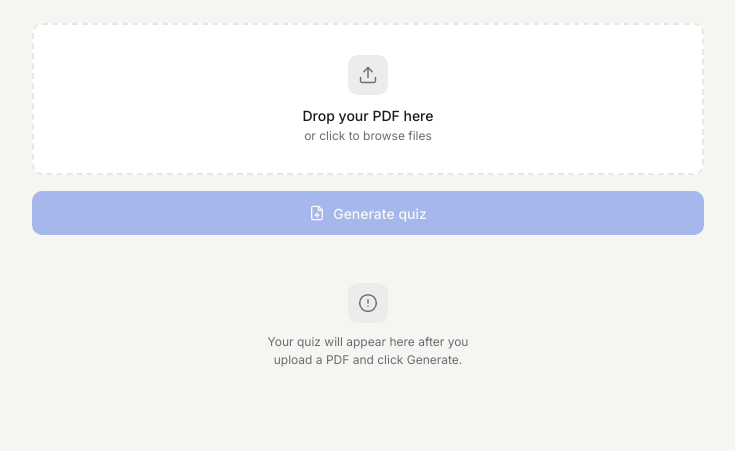
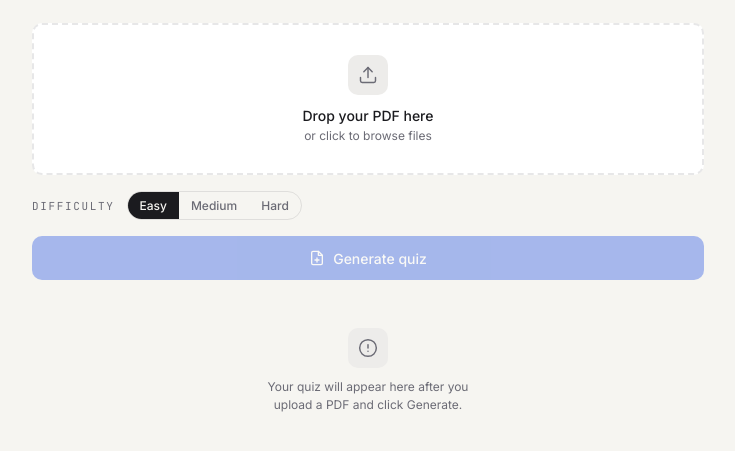
Before and after one commit to zeyadsadek03-prog/Study-buddy, a Flask app: page / in a window 1280 px wide. Shown: the part 147-598 px from the top of the page, without its empty margins (272-1007 px from the left). Run offline with Flask 3, Linux system fonts and the light colour scheme; some web fonts are replaced.

Commit message:
feat: add difficulty selector (easy/medium/hard)

```diff
--- a/app.py
+++ b/app.py
@@ -84,16 +84,33 @@ def upload():
 def generate_quiz():
     data = request.json or {}
     token = data.get('token') or ''
+    difficulty = (data.get('difficulty') or 'easy').lower()
+    if difficulty not in {'easy', 'medium', 'hard'}:
+        difficulty = 'easy'
+
     text = load_text(token) if token else ''
     if not text:
         return jsonify({'error': 'No source text. Upload a PDF first.'}), 400
 
-    prompt = (
+    base_prompt = (
         'You are a study quiz generator. Create 6 multiple-choice questions from the text below. '
         'For each question, provide 4 options and mark the correct answer. '
         'Return ONLY valid JSON like: '
         '[{"q":"...","options":["A","B","C","D"],"answer":"..."}]\n\n'
         f'TEXT:\n{text}'
+    )
+
+    difficulty_instructions = {
+        'easy': 'Focus on direct recall and straightforward facts from the text.',
+        'medium': 'Focus on interpretation and connecting ideas across the text.',
+        'hard': 'Focus on inference, comparison, and deeper analysis beyond explicit statements.',
+    }
+    prompt = (
+        base_prompt
+        + '\n\nDifficulty: '
+        + difficulty.upper()
+        + '. '
+        + difficulty_instructions.get(difficulty, difficulty_instructions['easy'])
     )
     try:
         resp = requests.post(
--- a/static/style.css
+++ b/static/style.css
@@ -224,6 +224,49 @@ h1 {
 .primary-btn:disabled {
   opacity: 0.4;
   cursor: not-allowed;
+}
+
+.difficulty-row {
+  margin-top: 16px;
+  display: flex;
+  align-items: center;
+  gap: 12px;
+}
+
+.difficulty-label {
+  font-family: 'JetBrains Mono', monospace;
+  font-size: 11px;
+  letter-spacing: 0.15em;
+  text-transform: uppercase;
+  color: var(--muted-foreground);
+}
+
+.difficulty-options {
+  display: inline-flex;
+  border: 1px solid var(--border);
+  border-radius: 9999px;
+  overflow: hidden;
+}
+
+.difficulty-btn {
+  border: none;
+  background: transparent;
+  color: var(--muted-foreground);
+  font-family: inherit;
+  font-size: 12px;
+  font-weight: 500;
+  padding: 6px 12px;
+  cursor: pointer;
+  transition: background 150ms ease, color 150ms ease;
+}
+
+.difficulty-btn.active {
+  background: var(--foreground);
+  color: var(--background);
+}
+
+.difficulty-btn:hover:not(.active) {
+  color: var(--foreground);
 }
 
 .primary-btn svg {
--- a/templates/index.html
+++ b/templates/index.html
@@ -42,6 +42,15 @@
         </div>
       </div>
 
+      <div class="difficulty-row">
+        <span class="difficulty-label">Difficulty</span>
+        <div class="difficulty-options" id="difficultyOptions">
+          <button type="button" class="difficulty-btn active" data-difficulty="easy">Easy</button>
+          <button type="button" class="difficulty-btn" data-difficulty="medium">Medium</button>
+          <button type="button" class="difficulty-btn" data-difficulty="hard">Hard</button>
+        </div>
+      </div>
+
       <button type="button" id="quizBtn" class="primary-btn" style="margin-top: 16px;" disabled>
         <svg viewBox="0 0 24 24" fill="none" stroke="currentColor" stroke-linecap="round" stroke-linejoin="round">
           <path d="M14 2H6a2 2 0 0 0-2 2v16a2 2 0 0 0 2 2h12a2 2 0 0 0 2-2V8z" />
@@ -82,6 +91,20 @@
     let currentToken = '';
     let sourceReady = false;
     let currentFile = null;
+    let currentDifficulty = 'easy';
+
+    function setDifficulty(difficulty) {
+      currentDifficulty = difficulty;
+      document.querySelectorAll('.difficulty-btn').forEach(btn => {
+        btn.classList.toggle('active', btn.dataset.difficulty === difficulty);
+      });
+    }
+
+    document.getElementById('difficultyOptions').addEventListener('click', (e) => {
+      const btn = e.target.closest('.difficulty-btn');
+      if (!btn) return;
+      setDifficulty(btn.dataset.difficulty);
+    });
 
     function setTheme(dark) {
       document.documentElement.classList.toggle('dark', dark);
@@ -177,7 +200,7 @@
         const res = await fetch('/quiz', {
           method: 'POST',
           headers: { 'Content-Type': 'application/json' },
-          body: JSON.stringify({ token: currentToken }),
+          body: JSON.stringify({ token: currentToken, difficulty: currentDifficulty }),
         });
         const data = await res.json();
         if (!res.ok) throw new Error(data.error || 'Failed to generate quiz');
```
Also changed, not shown: 1 other file.
